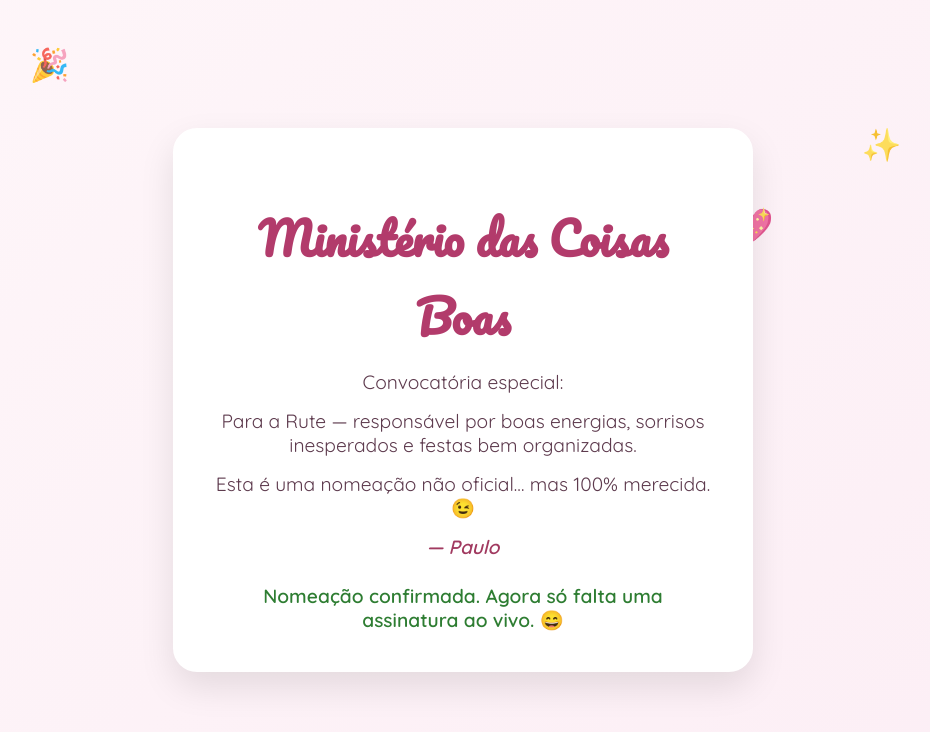
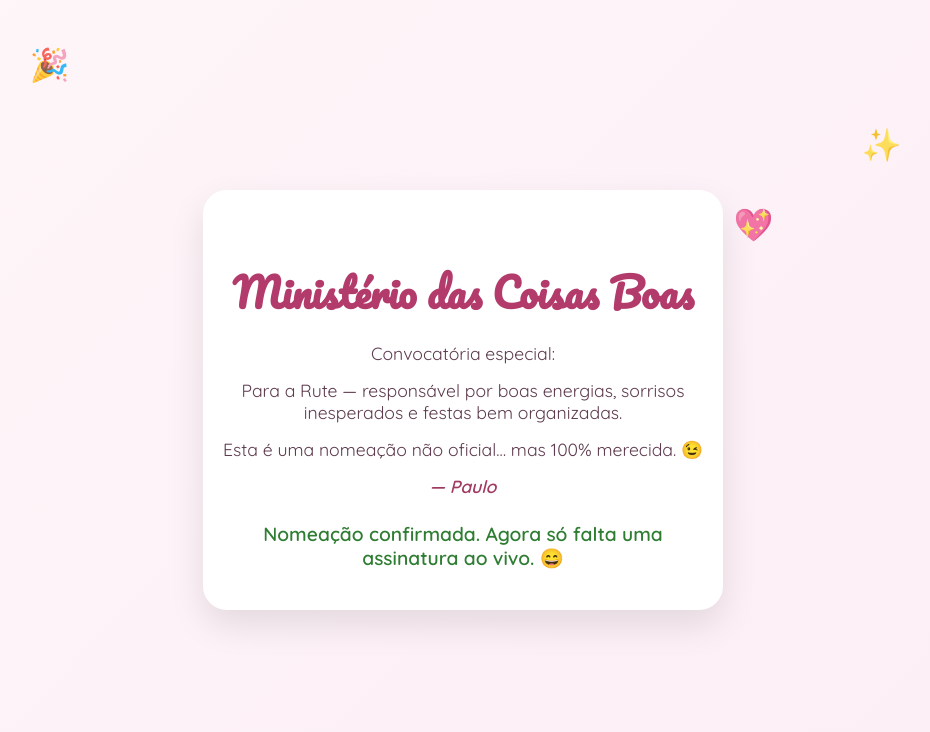
Before and after one commit to Pkalysto/ministerio, a plain HTML site: page index.html in a window 1280 px wide. Both pictures are taken after a click on the button "Aceitar nomeação". Shown: the whole page, without its empty margins (177-1107 px from the left). Drawn offline with Linux system fonts and the light colour scheme.

Commit message:
Update index.html

```diff
--- a/index.html
+++ b/index.html
@@ -2,6 +2,7 @@
 <html lang="pt">
 <head>
   <meta charset="UTF-8">
+  <meta name="viewport" content="width=device-width, initial-scale=1.0">
   <title>Ministério das Coisas Boas</title>
   <link rel="stylesheet" href="style.css">
   <link href="https://fonts.googleapis.com/css2?family=Pacifico&family=Quicksand:wght@400;600&display=swap" rel="stylesheet">
@@ -19,11 +20,12 @@
 
     .container {
       background: #fff;
-      padding: 40px;
+      padding: 40px 20px;
       border-radius: 24px;
       box-shadow: 0 15px 35px rgba(0, 0, 0, 0.1);
       text-align: center;
-      max-width: 500px;
+      width: 90%;
+      max-width: 480px;
       animation: fadeIn 1s ease forwards;
       position: relative;
       z-index: 10;
@@ -53,12 +55,12 @@
     h1 {
       font-family: 'Pacifico', cursive;
       color: #b23b6b;
-      font-size: 2.8rem;
+      font-size: 2.5rem;
       margin-bottom: 10px;
     }
 
     p {
-      font-size: 1.2rem;
+      font-size: 1.1rem;
       color: #5e3b4e;
       margin: 15px 0;
     }
@@ -120,16 +122,18 @@
   </style>
 </head>
 <body>
-  <audio autoplay loop>
+  <!-- Música escondida -->
+  <audio id="musicaFundo" loop>
     <source src="https://cdn.pixabay.com/download/audio/2022/03/15/audio_32f3d7a548.mp3?filename=romantic-day-110094.mp3" type="audio/mpeg">
-    Your browser does not support the audio element.
   </audio>
 
+  <!-- Emojis flutuantes -->
   <div class="emoji" style="top:10%; left:15%;">🎉</div>
   <div class="emoji" style="top:30%; left:70%;">💖</div>
   <div class="emoji" style="top:50%; left:40%;">🎈</div>
   <div class="emoji" style="top:20%; left:80%;">✨</div>
 
+  <!-- Conteúdo principal -->
   <div class="container">
     <h1 class="fade-in delay-1">Ministério das Coisas Boas</h1>
     <p class="fade-in delay-2">Convocatória especial:</p>
@@ -144,9 +148,17 @@
     function aceitarNomeacao() {
       const btn = document.querySelector('.button');
       const msg = document.getElementById('final-message');
+      const audio = document.getElementById('musicaFundo');
+
+      // Mostrar mensagem final
       btn.style.display = 'none';
       msg.innerText = 'Nomeação confirmada. Agora só falta uma assinatura ao vivo. 😄';
       msg.style.display = 'block';
+
+      // Tocar música com interação
+      audio.play().catch(() => {
+        console.log("A reprodução automática falhou.");
+      });
     }
   </script>
 </body>
```
